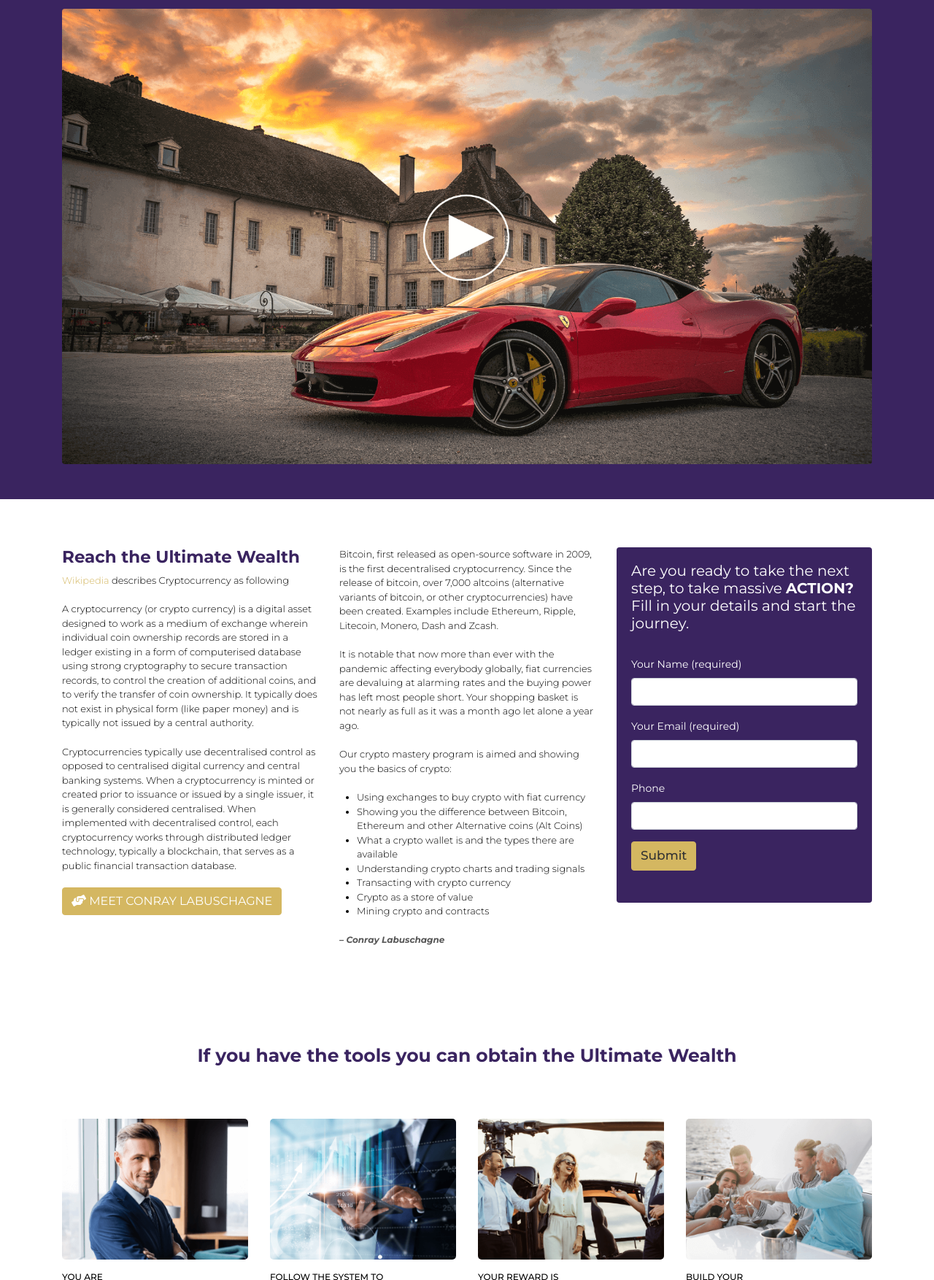
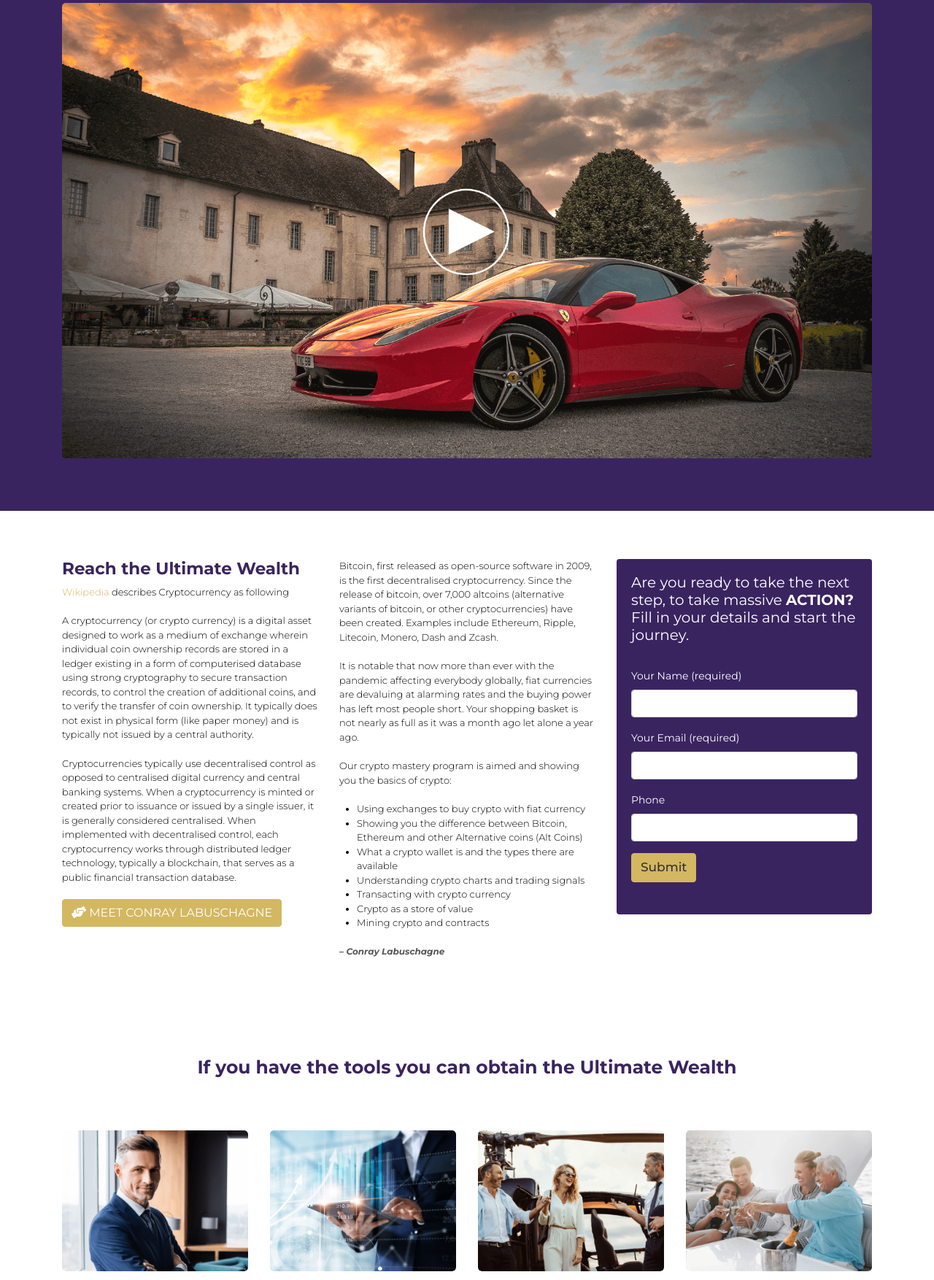
Before and after one commit to MofasserHossain/Ultimate__Wealth, a plain HTML site: page index.html in a window 1280 px wide. Shown: the part 128-1882 px from the top of the page at 73% size. Drawn offline with nearby package versions, Linux system fonts and the light colour scheme.

Commit message:
file upload

```diff
--- a/index.html
+++ b/index.html
@@ -36,8 +36,8 @@
           </div>
         </div>
       </nav>
-      <div class="container">
-        <div class="banner__img py-4 pb-5">
+      <div class="container pb-5">
+        <div class="banner__img my-3 mb-4">
           <img class="rounded" src="images/Ultimate-Wealth.png" alt="banner" />
         </div>
       </div>
--- a/style.css
+++ b/style.css
@@ -83,11 +83,18 @@ nav {
   align-items: center;
 }
 .banner__img {
-  padding-bottom: 20px;
+  overflow: hidden;
+  transition: all 650ms;
+  border-radius: 5px;
+}
+.banner__img:hover img {
+  transform: scale(1.1);
+  transition: all 650ms;
 }
 .banner__img img {
   width: 100%;
   height: 100%;
+  transition: all 650ms;
 }
 .logo img {
   width: 200px;
@@ -148,8 +155,18 @@ nav {
   padding: 10px;
   border-radius: 5px;
 } */
+.blog__card .img {
+  overflow: hidden;
+  transition: all 650ms;
+  border-radius: 5px;
+}
+.blog__card .img:hover img {
+  transform: scale(1.1);
+  transition: all 650ms;
+}
 .blog__card img {
   border-radius: 5px;
+  transition: all 650ms;
 }
 
 .blog__card span {
```
